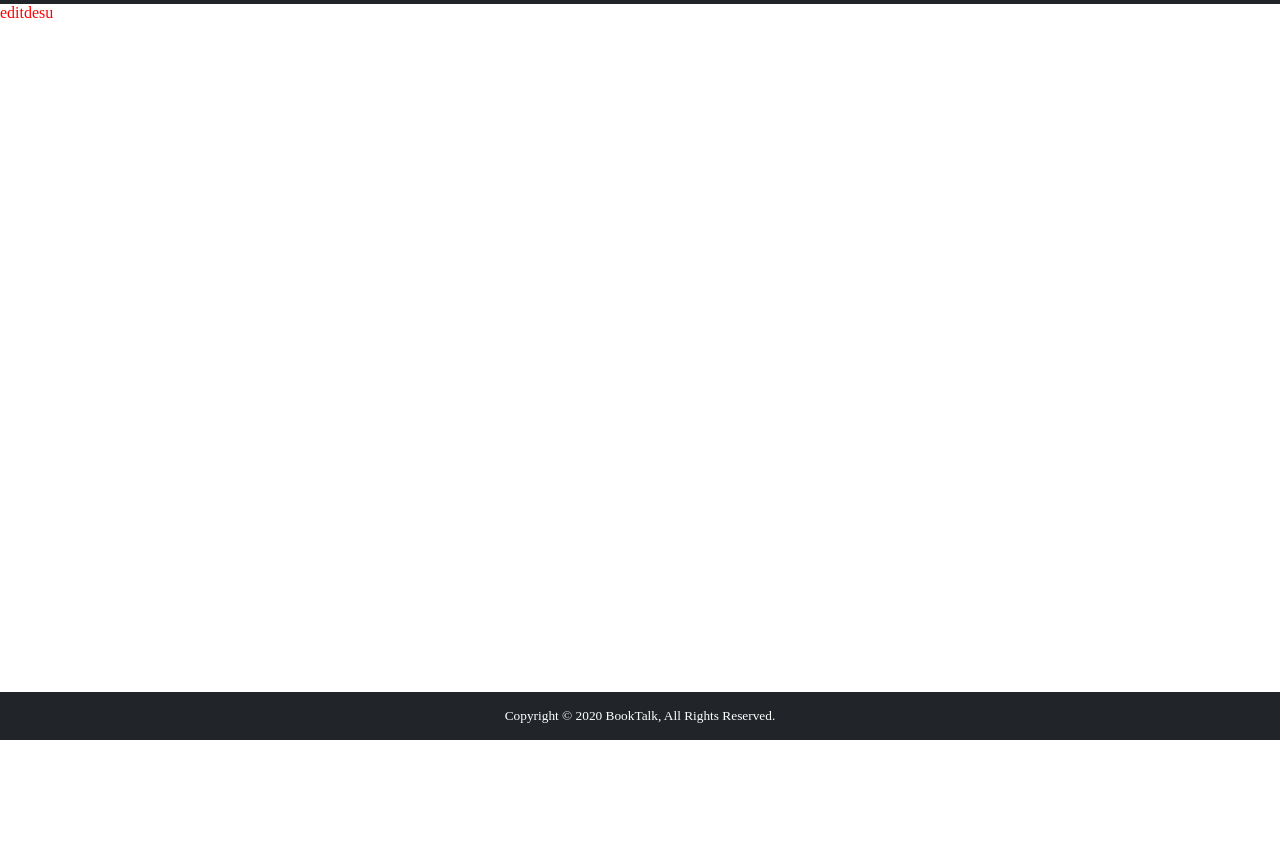
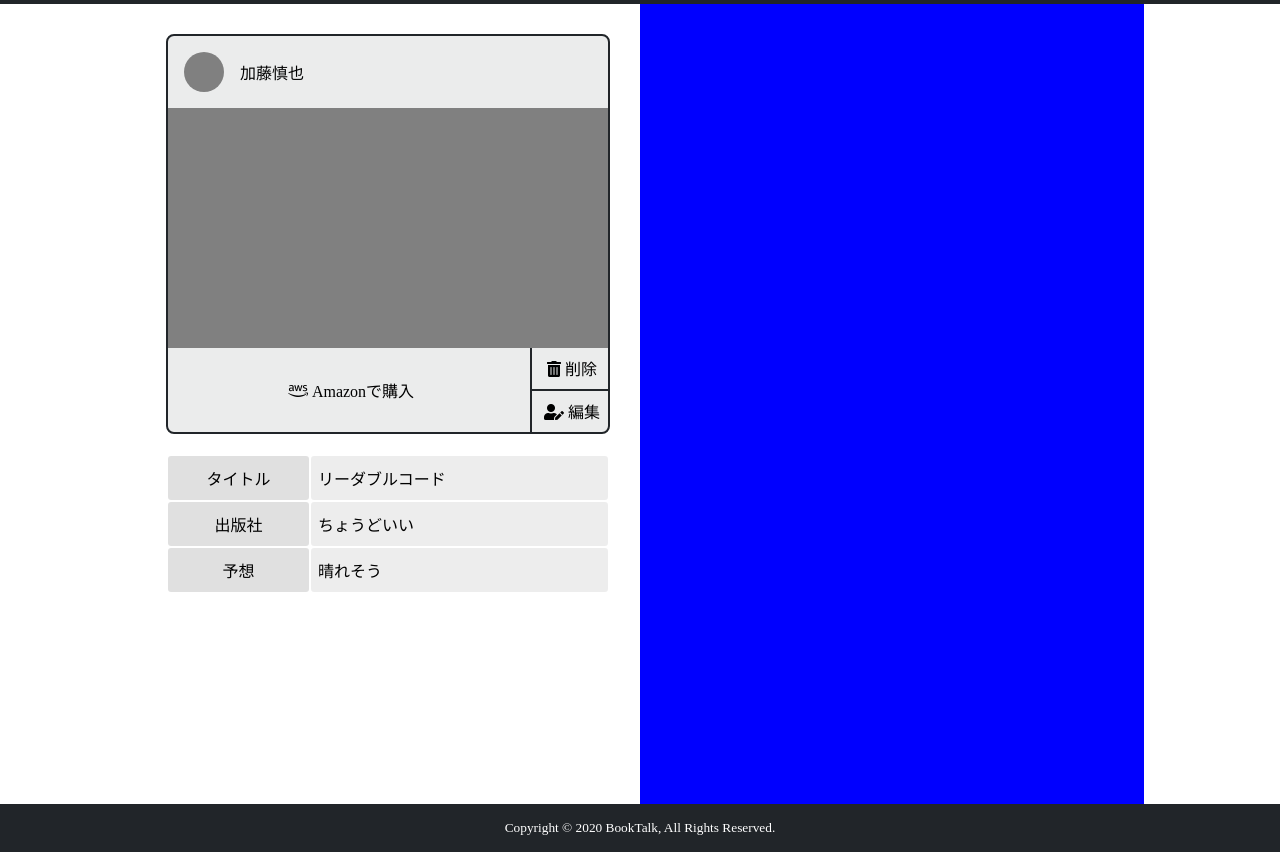
Before and after one commit to kato-shinya/spring-front, a plain HTML site: page edit.html in a window 1280 px wide. Shown: the part 60-912 px from the top of the page. Before the commit the page ends 800 px from the top, so only its background shows below. Drawn offline with Linux system fonts and the light colour scheme.

Commit message:
feat:詳細画面の追加

```diff
--- a/edit.html
+++ b/edit.html
@@ -47,7 +47,49 @@
 
     <!------------main------------>
     <main>
-      <p class="edit">editdesu</p>
+      <div class="container">
+        <div class="content">
+          <div class="left-content">
+            <div class="item">
+              <div class="item__header">
+                <div class="item__avatar"></div>
+                <p class="item__name">加藤慎也</p>
+              </div>
+              <div class="item__thumbnail"></div>
+              <div class="item__body">
+                <div class="item__amazon-button">
+                  <i class="fab fa-aws fa-icon"></i>Amazonで購入
+                </div>
+                <div class="item__body-buttons">
+                  <div class="item__button item__button--favorite">
+                    <i class="fas fa-trash-alt"></i>削除
+                  </div>
+                  <div class="item__button item__button--comment">
+                    <i class="fas fa-user-edit"></i>編集
+                  </div>
+                </div>
+              </div>
+            </div>
+            <table class="post-table">
+              <tbody>
+                <tr>
+                  <th>タイトル</th>
+                  <td>リーダブルコード</td>
+                </tr>
+                <tr>
+                  <th>出版社</th>
+                  <td>ちょうどいい</td>
+                </tr>
+                <tr>
+                  <th>予想</th>
+                  <td>晴れそう</td>
+                </tr>
+              </tbody>
+            </table>
+          </div>
+          <div class="right-content"></div>
+        </div>
+      </div>
     </main>
     <!------------main------------>
 
--- a/scss/edit.scss
+++ b/scss/edit.scss
@@ -1,3 +1,37 @@
-.edit {
-  color: red;
+.content {
+  display: flex;
+  justify-content: center;
 }
+
+.left-content {
+  width: 50%;
+  height: 600px;
+  // background-color: red;s
+  padding: 30px;
+}
+
+.post-table {
+  margin-top: 20px;
+  border-collapse: separate;
+  border-spacing: 2px;
+  width: 100%;
+  th,
+  td {
+    border-radius: calc(0.25rem - 1px);
+    padding: 10px 0;
+  }
+  th {
+    text-align: center;
+    background-color: rgba(0, 0, 0, 0.12);
+  }
+  td {
+    background-color: rgba(0, 0, 0, 0.07);
+    padding-left: 7px;
+  }
+}
+
+.right-content {
+  width: 50%;
+  height: 800px;
+  background-color: blue;
+}
```
Also changed, not shown: scss/edit.css, 1 other file.
